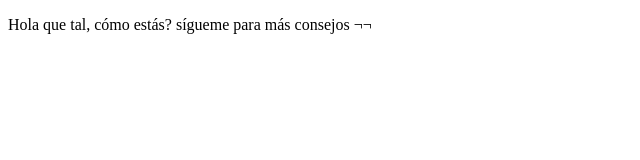
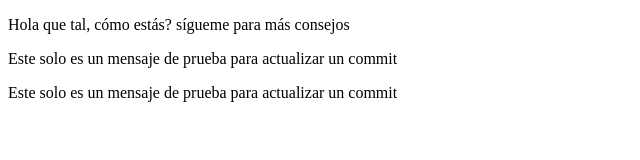
Before and after one commit to mariainesorozco/ProyectoDemoCursoPrework, a plain HTML site: page index.html in a window 1280 px wide. Shown: the whole page, without its empty margins (0-640 px from the left). Drawn offline with Linux system fonts and the light colour scheme.

Commit message:
algunas modificaciones en el texto

```diff
--- a/index.html
+++ b/index.html
@@ -7,6 +7,8 @@
     <title>Hola mundo</title>
 </head>
 <body>
-    <p>Hola que tal, cómo estás? sígueme para más consejos ¬¬</p>
+    <p>Hola que tal, cómo estás? sígueme para más consejos</p>
+    <p>Este solo es un mensaje de prueba para actualizar un commit</p>
+    <p>Este solo es un mensaje de prueba para actualizar un commit</p>
 </body>
 </html>
```
